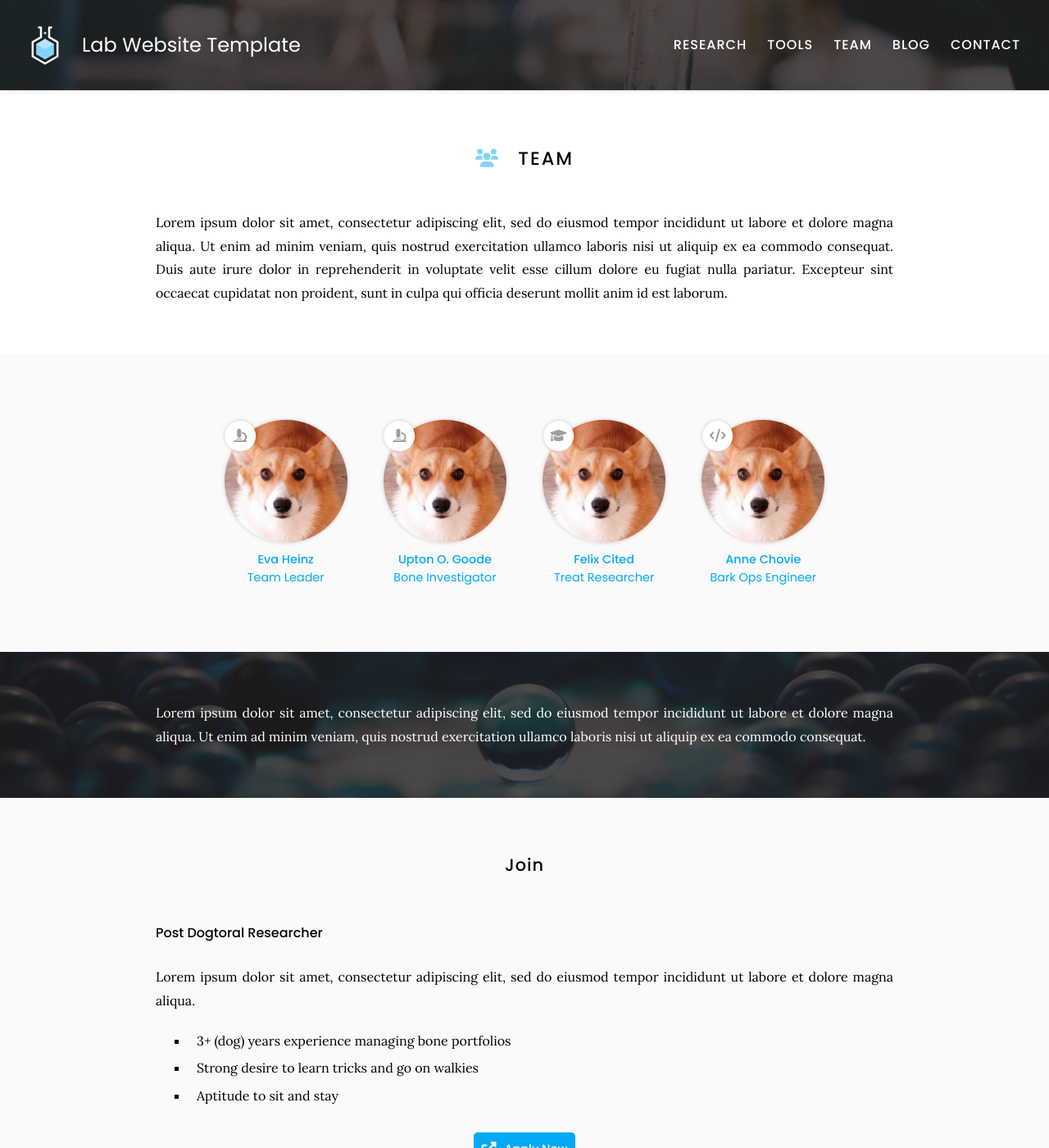
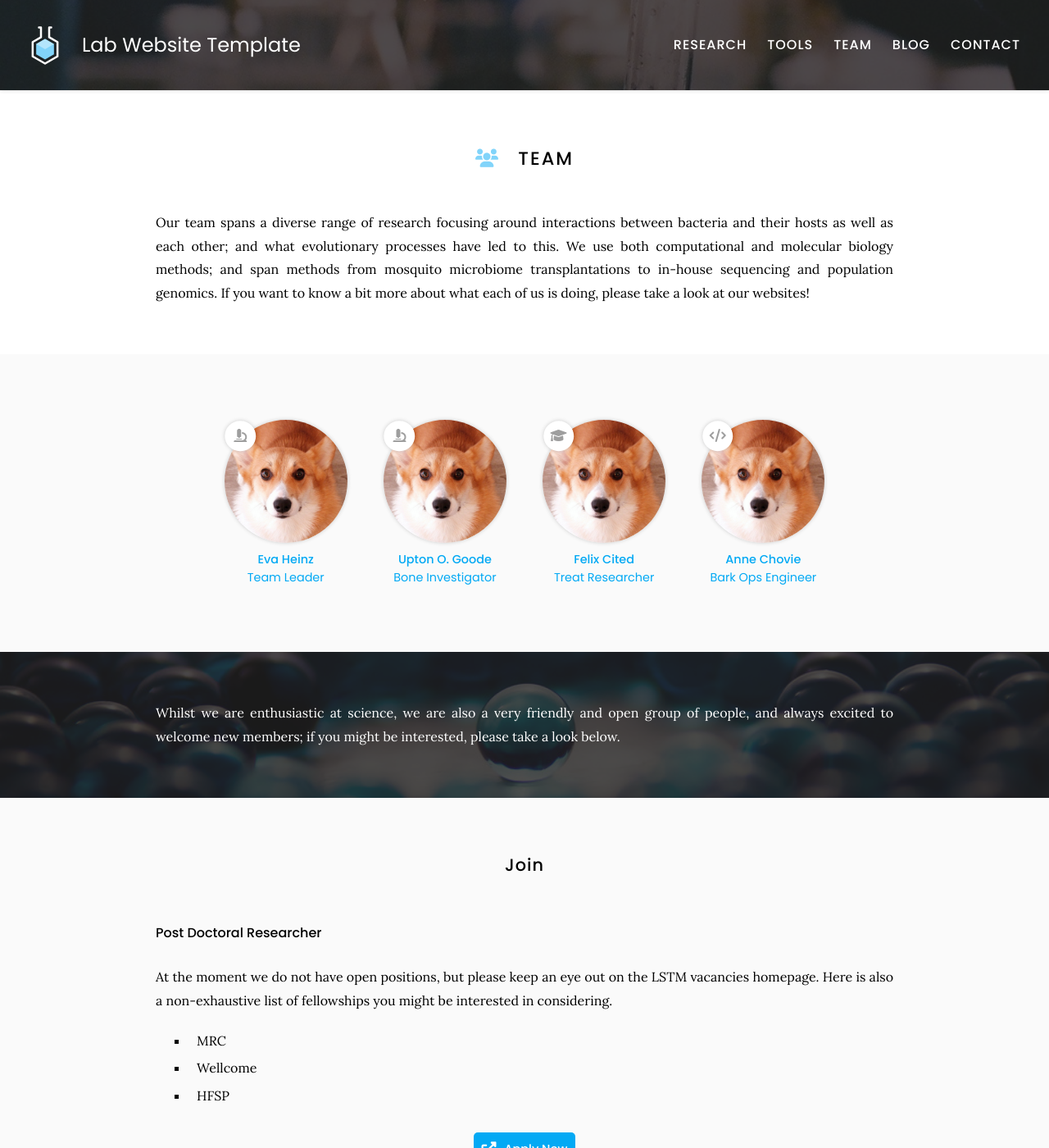
Before and after one commit to Evo-MInt/MicGen-lab-website, a Jekyll site: the page built from team/index.md, in a window 1280 px wide and 1400 px high. Shown: the whole window at 82% size. Built offline with Jekyll 4.4.1, drawn with Linux system fonts in a browser that asks for light colours; some of the changed text lies outside the part shown.

Commit message:
Update index.md

```diff
--- a/team/index.md
+++ b/team/index.md
@@ -7,10 +7,9 @@ nav:
 
 # <i class="fas fa-users"></i>Team
 
-Lorem ipsum dolor sit amet, consectetur adipiscing elit, sed do eiusmod tempor incididunt ut labore et dolore magna aliqua.
-Ut enim ad minim veniam, quis nostrud exercitation ullamco laboris nisi ut aliquip ex ea commodo consequat.
-Duis aute irure dolor in reprehenderit in voluptate velit esse cillum dolore eu fugiat nulla pariatur.
-Excepteur sint occaecat cupidatat non proident, sunt in culpa qui officia deserunt mollit anim id est laborum.
+Our team spans a diverse range of research focusing around interactions between bacteria and their hosts as well as each other; and what evolutionary processes have led to this.
+We use both computational and molecular biology methods; and span methods from mosquito microbiome transplantations to in-house sequencing and population genomics.
+If you want to know a bit more about what each of us is doing, please take a look at our websites!
 
 {% include section.html %}
 
@@ -36,20 +35,19 @@ Excepteur sint occaecat cupidatat non proident, sunt in culpa qui officia deseru
 
 {% include section.html background="images/banner.jpg" dark=true%}
 
-Lorem ipsum dolor sit amet, consectetur adipiscing elit, sed do eiusmod tempor incididunt ut labore et dolore magna aliqua.
-Ut enim ad minim veniam, quis nostrud exercitation ullamco laboris nisi ut aliquip ex ea commodo consequat.
+Whilst we are enthusiastic at science, we are also a very friendly and open group of people, and always excited to welcome new members; if you might be interested, please take a look below.
 
 {% include section.html %}
 
 ## Join
 
-#### Post Dogtoral Researcher
+#### Post Doctoral Researcher
 
-Lorem ipsum dolor sit amet, consectetur adipiscing elit, sed do eiusmod tempor incididunt ut labore et dolore magna aliqua.
+At the moment we do not have open positions, but please keep an eye out on the LSTM vacancies homepage. Here is also a non-exhaustive list of fellowships you might be interested in considering.
 
-- 3+ (dog) years experience managing bone portfolios
-- Strong desire to learn tricks and go on walkies
-- Aptitude to sit and stay
+- MRC
+- Wellcome
+- HFSP
 
 {% include link.html type="external" link="https://google.com/" text="Apply Now" icon="" style="button" %}
 {:.center}
@@ -58,7 +56,7 @@ Lorem ipsum dolor sit amet, consectetur adipiscing elit, sed do eiusmod tempor i
 
 ## Funding
 
-Our work is made possible by funding from several organizations.
+We are very grateful to our funders, who make all this possible.
 {:.center}
 
 {%
```
